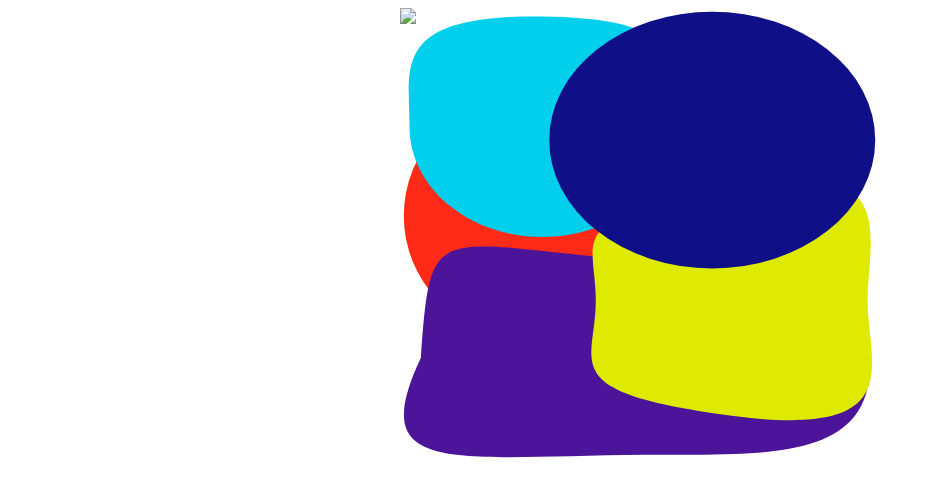
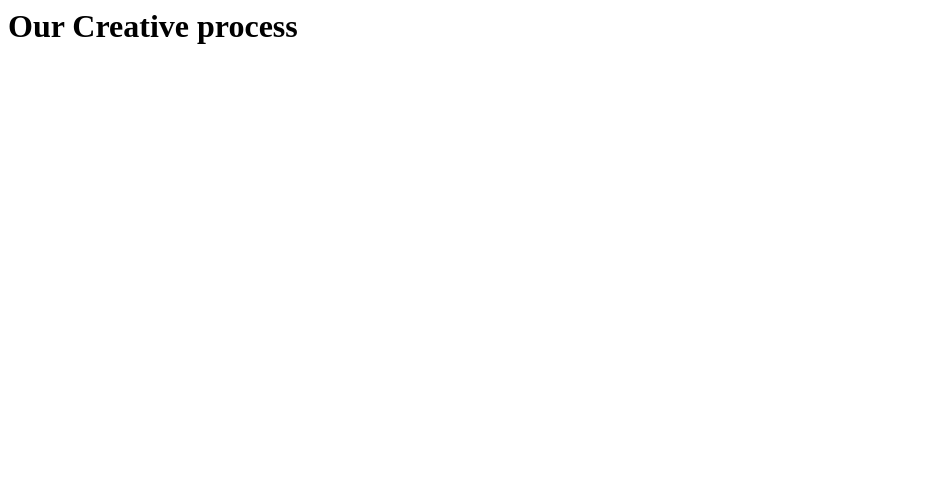
Before and after one commit to swapnaliredij/heyworld, a plain HTML site: page index.html in a window 1280 px wide. Shown: the whole page, without its empty margins (0-930 px from the left). Drawn offline with Linux system fonts and the light colour scheme.

Commit message:
homepage

```diff
--- a/index.html
+++ b/index.html
@@ -1,70 +1,2 @@
 
-<style>
-.container {
-    position: relative;
-    display: block;
-    width: 85%;
-    max-width: 1920px;
-    margin-right: auto;
-    margin-left: auto;
-}
-.c-art-process {
-    position: relative;
-    z-index: 1;
-    display: block;
-    width: 100%;
-    max-width: 60vh;
-    margin-right: auto;
-    margin-bottom: 3em;
-    margin-left: auto;
-}
-.c-art__mask{
-	position: relative;
-    z-index: 10;
-    display: block;
-    line-height: 0;
-}
-.svg1{
-	position: absolute;
-    top: 0;
-    right: 0;
-    width: 100%;
-}
-.svg1 svg{ width:100%; height:100%; }
-
-
-.c-art-process{
- -webkit-transform-style: preserve-3d;
-        transform-style: preserve-3d;
- }
-.c-art-process:hover {
-transform: perspective(300px) rotateX(1.09deg) rotateY(1.3deg) scale3d(1, 1, 1);
-transition-duration:0.6s;
-    }
-
-</style>
-
-
-
-
-<!-------------------------------------------------------------------------------->
-
-<div class="container">
-<div class="c-art-process" >
-
-    <img src="mask-process.svg" data-ix="ia-mask" class="c-art__mask" style="transform: scaleX(1) scaleY(1) scaleZ(1); transform-style: preserve-3d; transition: transform 2.5s ease-in-out 0s, transform 3000ms ease-in-out;">
-
-      <div class="svg1" style="opacity: 1; transform: scaleX(1) scaleY(1) scaleZ(1); transform-style: preserve-3d; transition: opacity 0.2s ease 0s, transform 2s ease-in-out 0s, opacity 200ms, transform 2000ms ease-in-out;">
-          <svg version="1.1" id="Layer_1" xmlns="http://www.w3.org/2000/svg" xmlns:xlink="http://www.w3.org/1999/xlink" x="0px" y="0px" viewBox="0 0 505 477" enable-background="new 0 0 505 477" xml:space="preserve">
-          <ellipse fill="#FF2A17" cx="128.5" cy="218.5" rx="124.5" ry="126.5"/>
-          <path fill="#4C1599" d="M22,368c11-150,11-120,236-102c130.339,0,230-7,236,102S388.339,470,258,470C52,472-37,493,22,368z"/>
-          <path fill="#01CFEC" d="M290,125c0,64.065-62.68,116-140,116S10,189.065,10,125S-10,7,150,9S290,60.935,290,125z"/>
-          <path fill="#DFEA03" d="M206,308c0-66.827-38-85,143-121s143,54.173,143,121c0,66.826,45,146-143,121S206,374.826,206,308z"/>
-          <ellipse fill="#0F0F87" cx="328.5" cy="139" rx="171.5" ry="135"/>
-          </svg>
-
-
-
-      </div>
-</div>
-</div>
+<h1>Our Creative process</h1>
```
